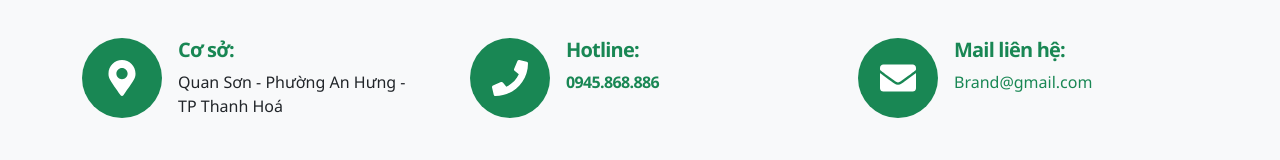
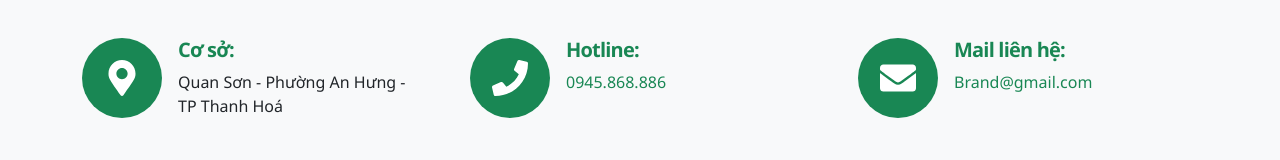
Before and after one commit to ArtistStreet/nem_chua, a React (Vite) app: page /lien-he in a window 1280 px wide. Shown: the part 498-658 px from the top of the page. Built offline with nearby package versions, Linux system fonts and the light colour scheme.

Commit message:
Fix contact

```diff
--- a/src/pages/Contact.tsx
+++ b/src/pages/Contact.tsx
@@ -40,10 +40,8 @@ export default function Contact() {
                 </div>
                 <div>
                   <h5 className="text-success mb-2 fw-bold">Hotline:</h5>
-                  <p className="mb-0">
-                    <span className="text-success text-decoration-none fw-bold d-block">
-                      0945.868.886
-                    </span>
+                  <p className="mb-0 text-success text-decoration-none">
+                    0945.868.886
                   </p>
                 </div>
               </div>
@@ -60,10 +58,8 @@ export default function Contact() {
                 </div>
                 <div>
                   <h5 className="text-success mb-2 fw-bold">Mail liên hệ:</h5>
-                  <p className="mb-0">
-                    <span className="text-success text-decoration-none">
-                      Brand@gmail.com
-                    </span>
+                  <p className="mb-0 text-success text-decoration-none">
+                    Brand@gmail.com
                   </p>
                 </div>
               </div>
```
